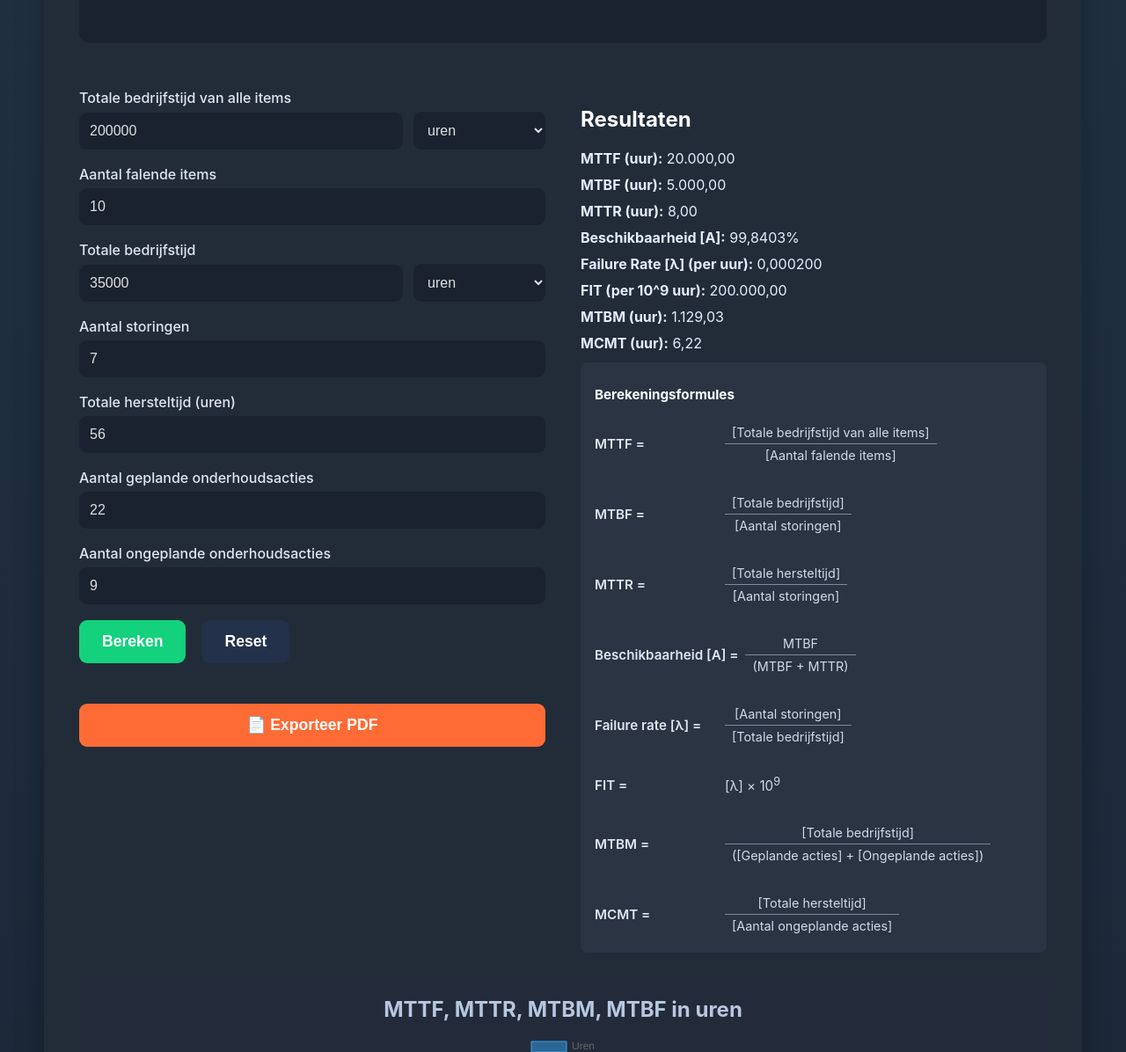
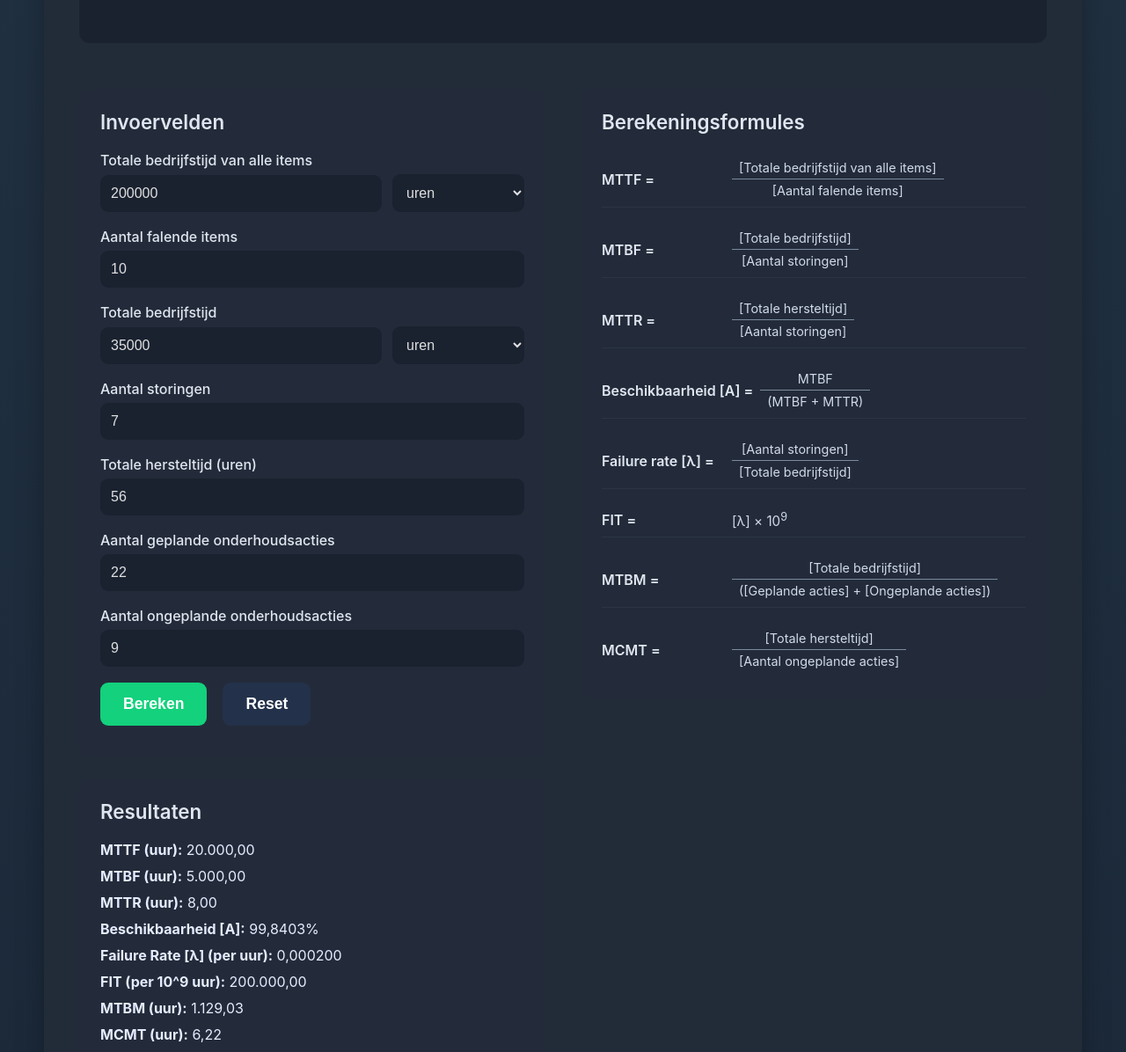
Before and after one commit to Veerenstael/AssetParameters, a plain HTML site: page index.html in a window 1280 px wide. Shown: the part 685-1881 px from the top of the page at 88% size. Drawn offline with nearby package versions, Linux system fonts and the light colour scheme.

Commit message:
Update index.html

```diff
--- a/index.html
+++ b/index.html
@@ -44,8 +44,11 @@
       </div>
 
       <div class="content-grid">
+        <!-- Linker kolom: Input + Resultaten -->
+        <section class="left-column">
           <!-- Invoer -->
-        <section class="input-pane">
+          <div class="input-section">
+            <h2 class="section-title">Invoervelden</h2>
             <form id="kpi-form" autocomplete="off">
               <label for="totItemsValue">Totale bedrijfstijd van alle items</label>
               <div class="unit-row">
@@ -85,17 +88,15 @@
               <div class="button-row">
                 <button type="submit" class="green">Bereken</button>
                 <button type="reset" class="reset-btn">Reset</button>
-              <button type="button" class="export-btn" id="exportPDF">📄 Exporteer PDF</button>
               </div>
 
               <div id="warn" class="info-block" style="color:#ffcc99" hidden></div>
             </form>
-        </section>
+          </div>
 
-        <!-- Uitvoer -->
-        <section class="output-pane">
-          <div class="result-block">
-            <h2>Resultaten</h2>
+          <!-- Resultaten -->
+          <div class="result-section">
+            <h2 class="section-title">Resultaten</h2>
             <div class="result-grid">
               <div><strong>MTTF (uur):</strong> <span id="outMTTF">—</span></div>
               <div><strong>MTBF (uur):</strong> <span id="outMTBF">—</span></div>
@@ -106,10 +107,15 @@
               <div><strong>MTBM (uur):</strong> <span id="outMTBM">—</span></div>
               <div><strong>MCMT (uur):</strong> <span id="outMCMT">—</span></div>
             </div>
+
+            <button type="button" class="export-btn" id="exportPDF">📄 Exporteer PDF</button>
           </div>
+        </section>
 
-          <div class="info-block">
-            <p><strong>Berekeningsformules</strong></p>
+        <!-- Rechter kolom: Berekeningsformules -->
+        <section class="right-column">
+          <div class="formulas-section">
+            <h2 class="section-title">Berekeningsformules</h2>
             <div class="formulas">
               <div class="formula-item">
                 <span class="formula-label">MTTF =</span>
```
Lines whose indentation alone changed are shown as unchanged.
